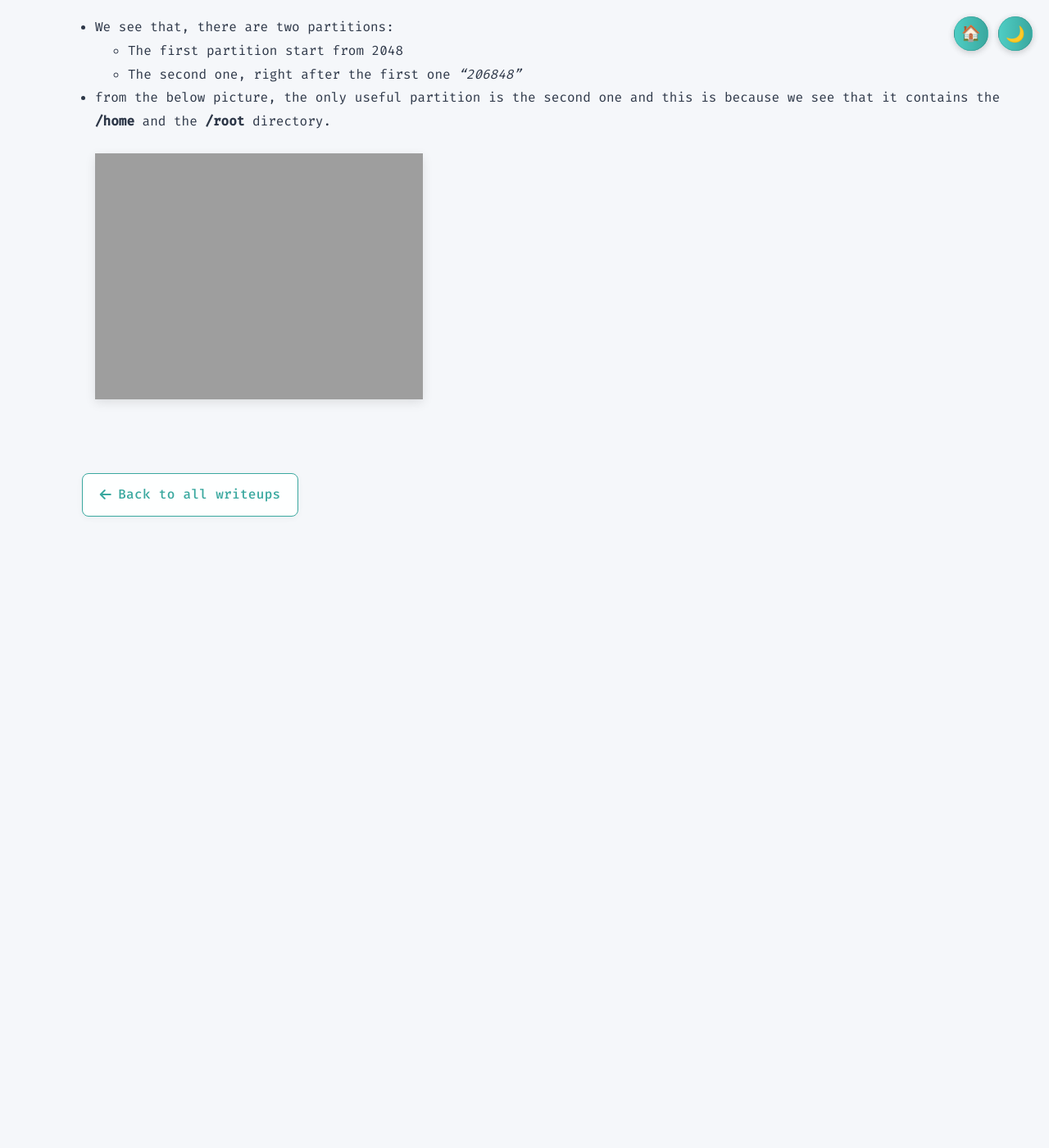
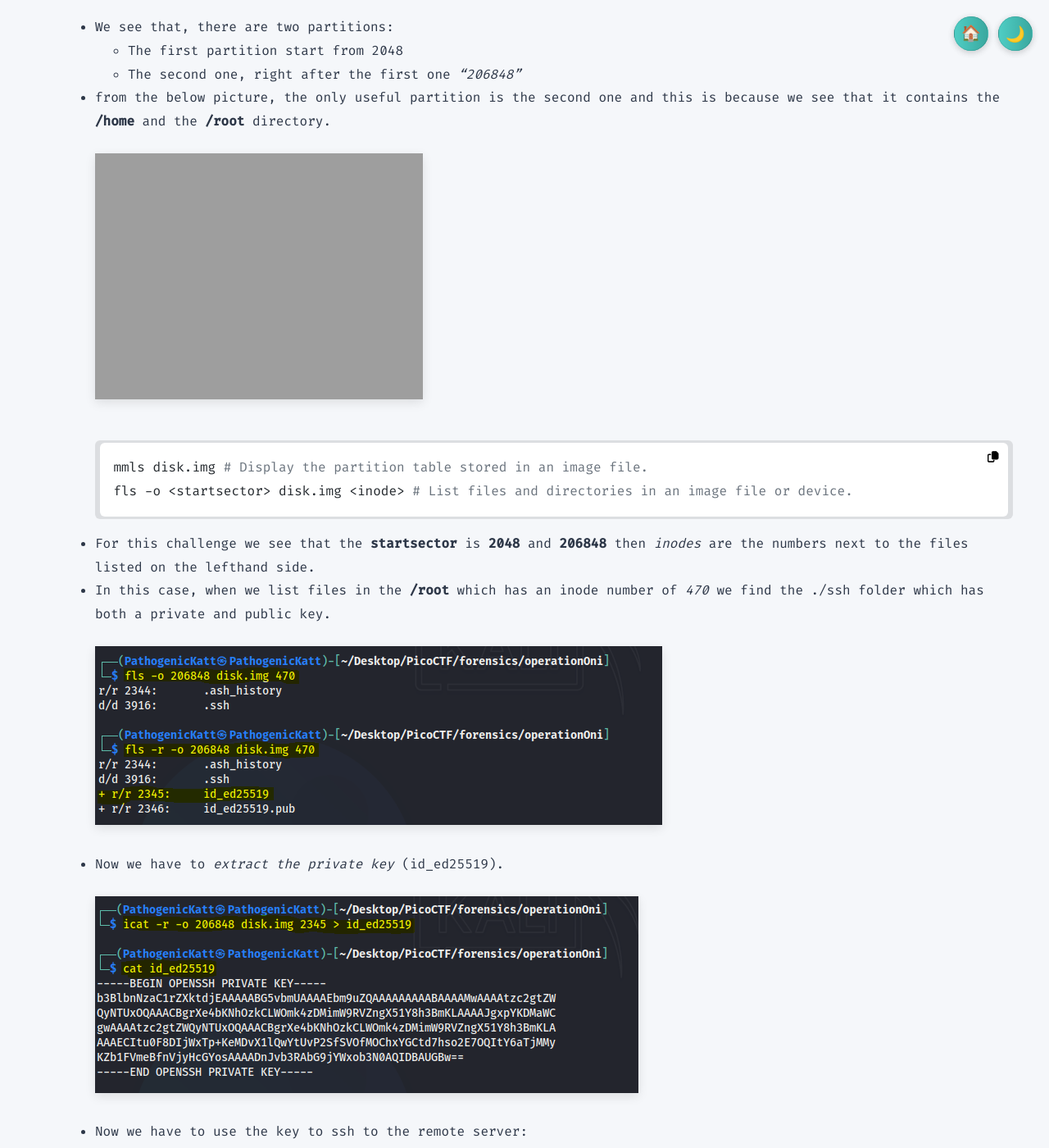
Before and after one commit to PathogenicKatt/PathogenicKatt.github.io, a Jekyll site: the page built from _writeups/2025-11-26-OperationOni_PicoCTF.md, in a window 1280 px wide and 1400 px high, scrolled down 1550 px. Shown: the whole window at 82% size. Built offline with Jekyll 4.4.1, drawn with Linux system fonts in a browser that asks for light colours; before the commit the page ends 2180 px from its top, so only the background shows below that; some of the changed text lies outside the part shown.

Commit message:
Update writeup

````diff
--- a/_writeups/2025-11-26-OperationOni_PicoCTF.md
+++ b/_writeups/2025-11-26-OperationOni_PicoCTF.md
@@ -30,3 +30,15 @@ date: 2025-11-26
     - The second one, right after the first one *"206848"*
 - from the below picture, the only useful partition is the second one and this is because we see that it contains the **/home** and the **/root** directory.<br>
 ![Challenge screenshot](/assets/img/picoCTF_operationOni(2).PNG){: .writeup-image }<br>
+ ```bash
+mmls disk.img # Display the partition table stored in an image file.
+fls -o <startsector> disk.img <inode> # List files and directories in an image file or device.
+```
+- For this challenge we see that the **startsector** is **2048** and **206848** then *inodes* are the numbers next to the files listed on the lefthand side.
+- In this case, when we list files in the **/root** which has an inode number of *470* we find the ./ssh folder which has both a private and public key.<br>
+![Challenge screenshot](/assets/img/picoCTF_operationOni(3).PNG){: .writeup-image }<br>
+- Now we have to *extract the private key* (id_ed25519).
+![Challenge screenshot](/assets/img/picoCTF_operationOni(4).PNG){: .writeup-image }<br>
+- Now we have to use the key to ssh to the remote server:
+![Challenge screenshot](/assets/img/picoCTF_operationOni(5).PNG){: .writeup-image }<br>
+- The error we getting it is regarding *permission*, currently the file can be **read**(r) by everyone.
````
Also changed, not shown: assets/img/picoCTF_OperationOni(3).PNG (added), assets/img/picoCTF_OperationOni(4).PNG (added), assets/img/picoCTF_OperationOni(5).PNG (added).
